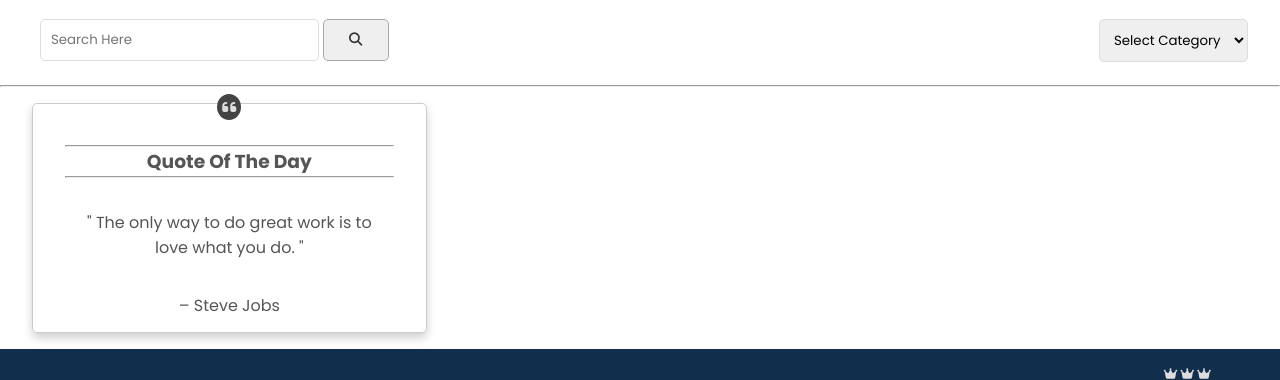
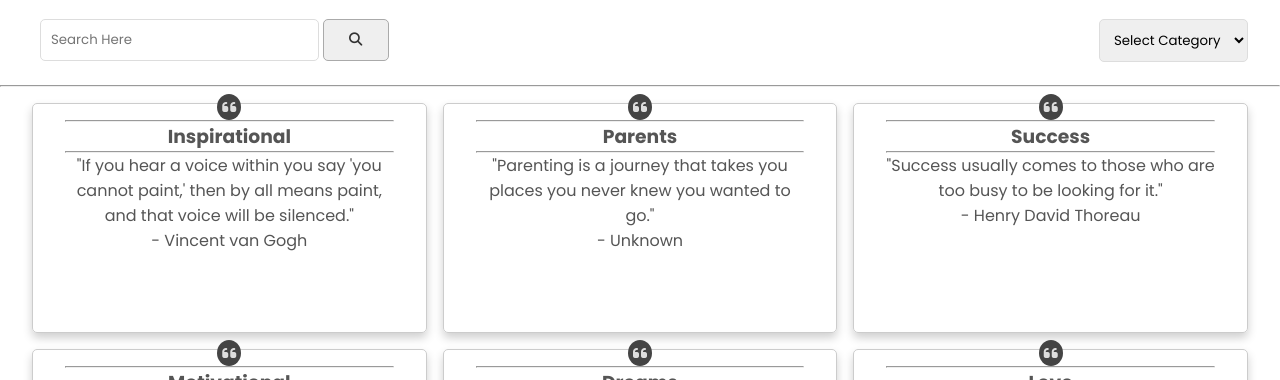
Before and after one commit to beingrajdevyadav/KingQuotes, a plain HTML site: page index.html in a window 1280 px wide. Shown: the part 125-505 px from the top of the page. Drawn offline with Linux system fonts and the light colour scheme.

Commit message:
PrintQuotes() and remixArray() function added.

```diff
--- a/index.html
+++ b/index.html
@@ -56,17 +56,26 @@
 
 
     <section id="quotesList" class="quotes-list">
-        <div class="quote">
+        <!-- <div class="quote">
             <i class="fa-solid fa-quote-left lft_icn"></i>
-            <br>
-            <hr>
-            <h3>Quote Of The Day</h3>
-            <hr>
-            <p class="quote-line">" The only way to do great work is to love what you do. "</p>
-            <br>
-            <p class="quote-author">– Steve Jobs</p>
-        </div>
+
+            <div class="quote-category">
+                <hr>
+                <h3></h3>
+                <hr>
+            </div>
+            <div class="quote-text">
+                <p></p>
+            </div>
+
+            <div class="quote-author">
+                <p></p>
+            </div>
+        </div> -->
     </section>
+
+
+
 
     <footer>
         <p>KingQuotes By Rajdev Yadav</p>
--- a/script.js
+++ b/script.js
@@ -11,3 +11,44 @@ function searchQuotes(txt) {
 
 
 console.log(Quotes);
+
+
+// function to print quotes
+function PrintQuotes(quotes){
+    const quotesDiv = document.getElementById('quotesList');
+    quotesDiv.innerHTML = '';
+    quotes.forEach(quote => {
+        const quoteDiv = document.createElement('div');
+        quoteDiv.classList.add('quote');
+        quoteDiv.innerHTML = `
+            <i class="fa-solid fa-quote-left lft_icn"></i>
+
+            <div class="quote-category">
+                <hr>
+                <h3>${quote.category}</h3>
+                <hr>
+            </div>
+            <div class="quote-text">
+                <p>"${quote.quote}"</p>
+            </div>
+
+            <div class="quote-author">
+                <p>- ${quote.author}</p>
+            </div>
+        `;
+        quotesDiv.appendChild(quoteDiv);
+
+ } );
+};
+
+// to remixArray
+function remixArray(array) {
+    for (let i = array.length - 1; i > 0; i--) {
+    const j = Math.floor(Math.random() * (i + 1));
+    [array[i], array[j]] = [array[j], array[i]];
+    }
+    return array;
+   }
+// printing quotes
+const printIt = remixArray(Quotes);
+PrintQuotes(printIt.slice(0, 8));
--- a/style.css
+++ b/style.css
@@ -51,7 +51,9 @@ header p {
     position: relative;
     box-shadow: 0 5px 10px rgba(0, 0, 0, 0.189);
 }
-
+.quote-category{
+    text-transform: capitalize;
+}
 .quote .quote-line {
     margin-top: 1rem;
     padding: .5rem;
```
